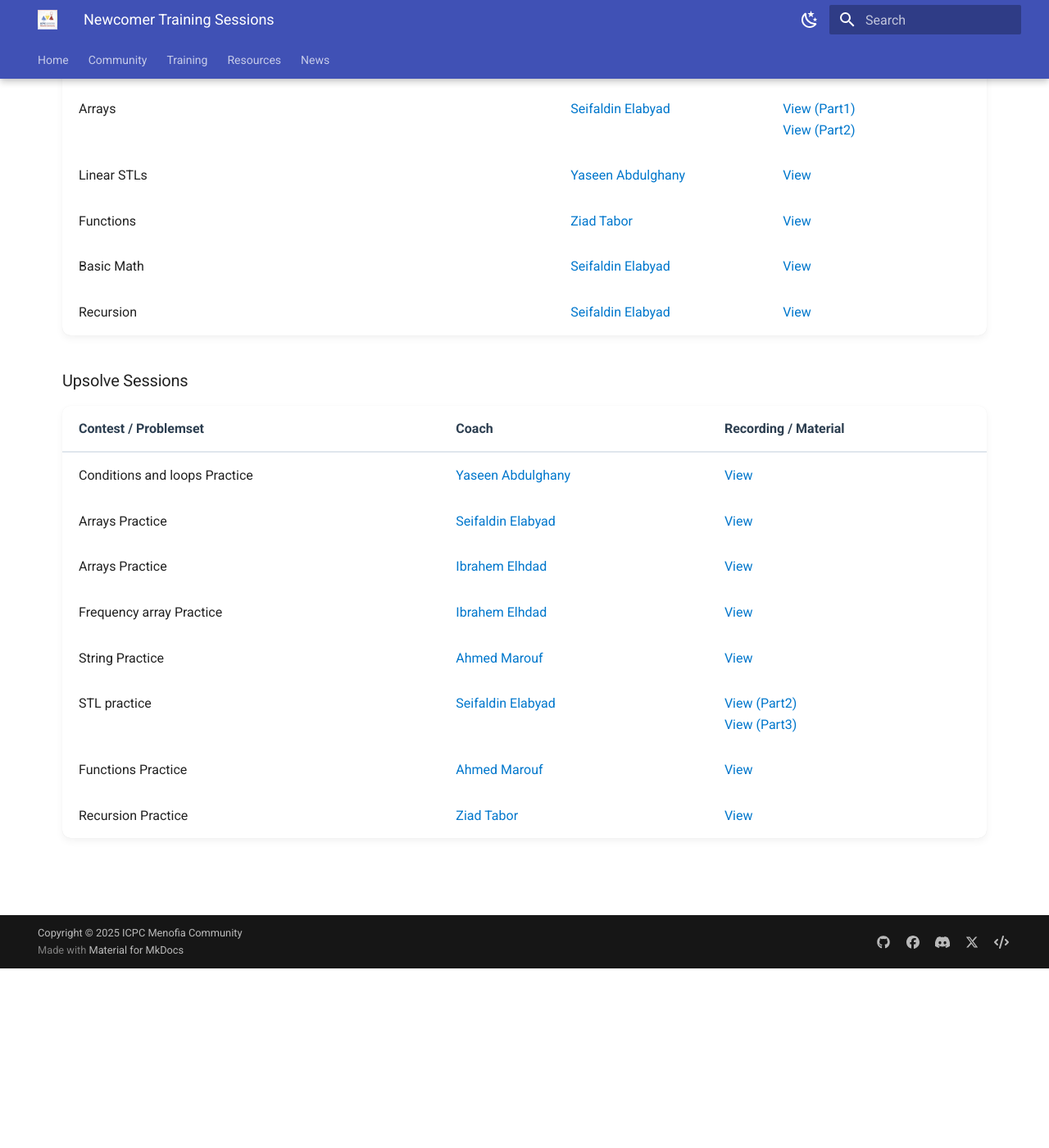
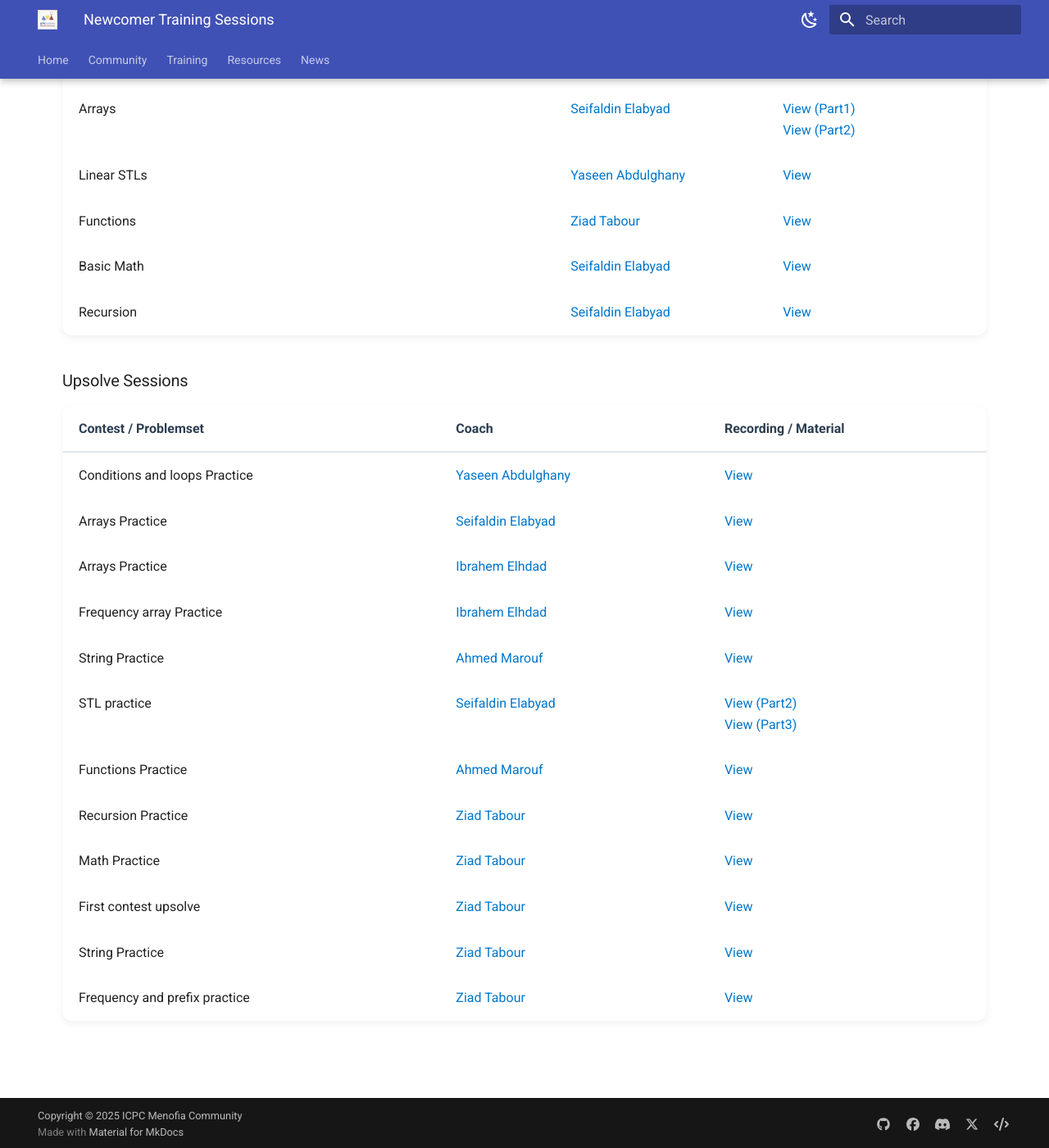
Before and after one commit to ICPC-Menofia/icpc-menofia.github.io, an MkDocs documentation site: the page built from docs/resources/sessions/newcomer.md, in a window 1280 px wide and 1400 px high, scrolled down 543 px. Shown: the whole window at 82% size. Built offline with MkDocs 1.6.1 and Material for MkDocs 9.7.7, drawn with Linux system fonts in a browser that asks for light colours; before the commit the page ends 1724 px from its top, so only the background shows below that.

Commit message:
added some sessions

```diff
--- a/docs/resources/sessions/newcomer.md
+++ b/docs/resources/sessions/newcomer.md
@@ -58,7 +58,7 @@ This page archives all recorded sessions for our Newcomer Training program.
         <tr>
             <td>Functions</td>
             <td>
-                <a href="../../community/coaches/#ziad-tabor">Ziad Tabor</a>
+                <a href="../../community/coaches/#ziad-Tabour">Ziad Tabour</a>
             </td>
             <td><a href="https://drive.google.com/file/d/1aRo-KMDv-3NysLAzVsomDJ5DnjlLaCJx/view" target="_blank">View</a></td>
         </tr>
@@ -145,10 +145,39 @@ This page archives all recorded sessions for our Newcomer Training program.
         <tr>
             <td>Recursion Practice</td>
             <td>
-                <a href="../../community/coaches/#ziad-tabor">Ziad Tabor</a>
+                <a href="../../community/coaches/#ziad-Tabour">Ziad Tabour</a>
             </td>
             <td><a href="https://drive.google.com/file/d/1QT_zwz4rS1cEns771F9QJGpAOHZgtYu8/view" target="_blank">View</a></td>
         </tr>
+         <tr>
+            <td>Math Practice</td>
+            <td>
+                <a href="../../community/coaches/#ziad-Tabour">Ziad Tabour</a>
+            </td>
+            <td><a href="https://drive.google.com/file/d/1bpyZJNGp7RJSTtp94WwqRSc89I9-HDW9/view?usp=sharing" target="_blank">View</a></td>
+        </tr>
+         <tr>
+            <td>First contest upsolve</td>
+            <td>
+                <a href="../../community/coaches/#ziad-Tabour">Ziad Tabour</a>
+            </td>
+            <td><a href="https://drive.google.com/file/d/1ZHS5CqFnTuF8B8nQ_BuNAJynWxHOwl-0/view?usp=sharing" target="_blank">View</a></td>
+        </tr>
+          <tr>
+            <td>String Practice</td>
+            <td>
+                <a href="../../community/coaches/#ziad-Tabour">Ziad Tabour</a>
+            </td>
+            <td><a href="https://drive.google.com/file/d/1X7GP4Kfn-XHVL3PPfVuvJTT2_46T96cG/view?usp=sharing" target="_blank">View</a></td>
+        </tr>
+            <tr>
+            <td>Frequency and prefix practice</td>
+            <td>
+                <a href="../../community/coaches/#ziad-Tabour">Ziad Tabour</a>
+            </td>
+            <td><a href="https://drive.google.com/file/d/1dg8I6F13ewNh1Jyq-bJgxmI4vN-bmyee/view?usp=sharing" target="_blank">View</a></td>
+        </tr>
+
     </tbody>
   </table>
 </div>
```
